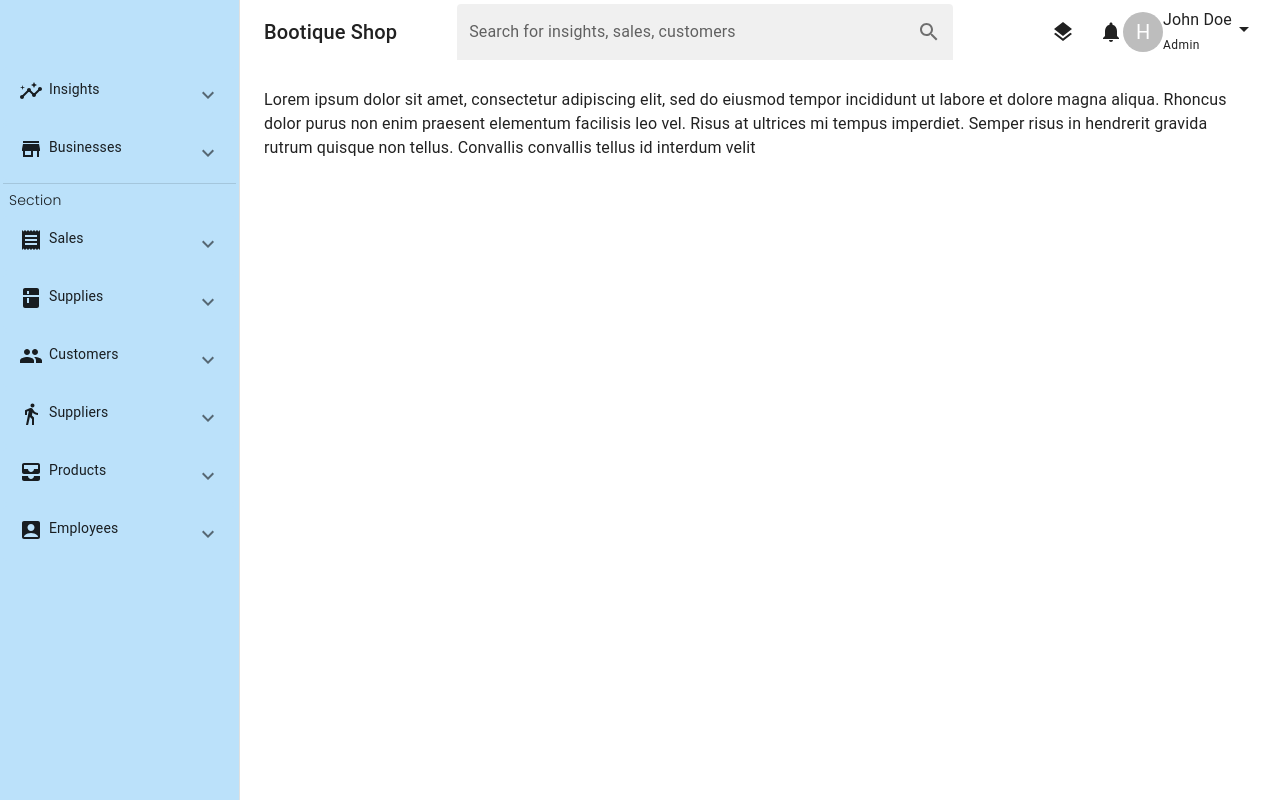
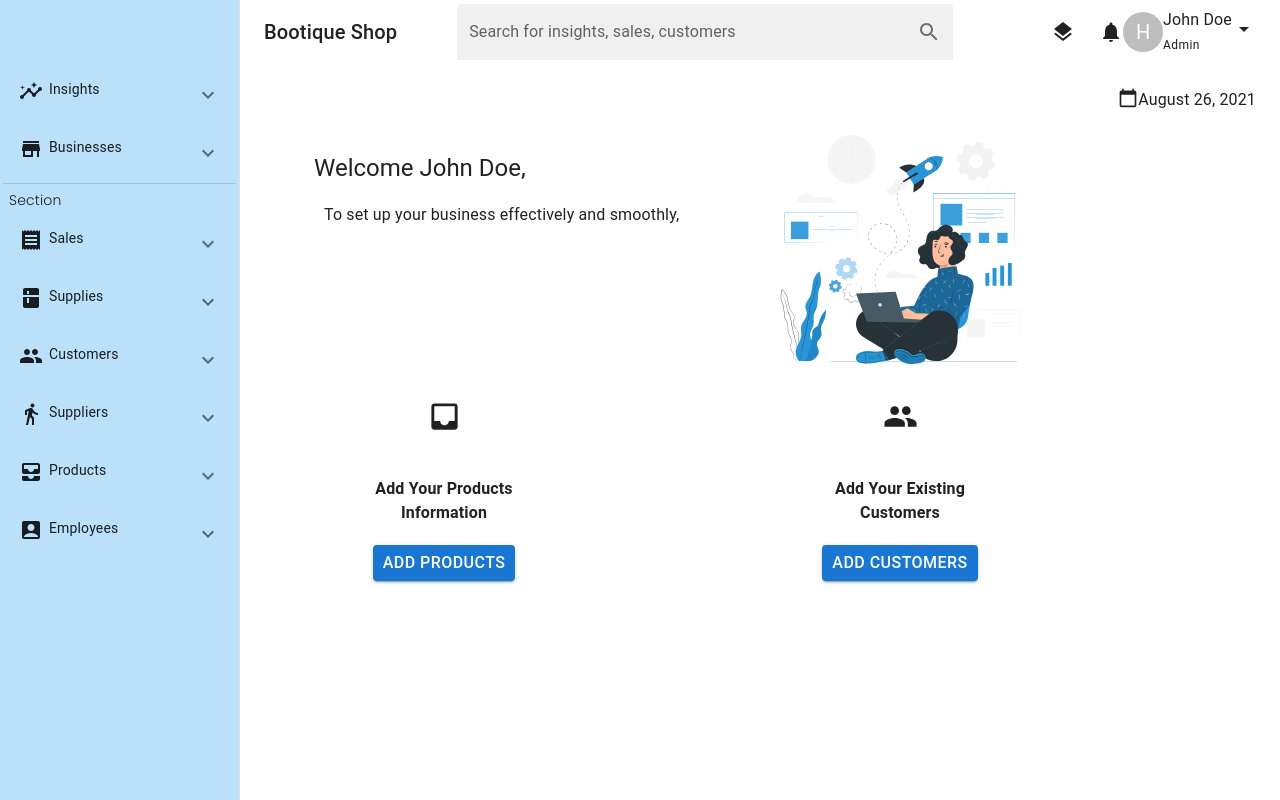
Before and after one commit to OdidaProtas/Ngong, a React (Vite) app: page / in a window 1280 px wide. Built offline with nearby package versions, Linux system fonts and the light colour scheme.

Commit message:
add landing page component

```diff
--- a/src/components/DrawerItemComponent/DrawerItemComponent.tsx
+++ b/src/components/DrawerItemComponent/DrawerItemComponent.tsx
@@ -12,7 +12,7 @@ interface DrawerItemComponentInterface {
 export default function DrawerItemComponent({
   item,
 }: DrawerItemComponentInterface) {
-  const { title, icon } = item;
+  const { title, icon, items } = item;
   return (
     <div style={{ marginBottom: "3px" }}>
       <Accordion
@@ -29,6 +29,9 @@ export default function DrawerItemComponent({
           <Typography variant="body2">{title}</Typography>
         </AccordionSummary>
         <AccordionDetails>
+          {items.map((li: any, idx: number) => (
+            <li key={idx}>{li.title}</li>
+          ))}
         </AccordionDetails>
       </Accordion>
     </div>
--- /dev/null
+++ b/src/components/LandingPageComponent/LandingPageComponent.tsx
@@ -0,0 +1,80 @@
+import { Button, Grid } from "@mui/material";
+import Typography from "@mui/material/Typography/Typography";
+import CalendarTodayIcon from "@mui/icons-material/CalendarToday";
+import startuplife from "../../assets/images/startup.svg";
+import PeopleIcon from "@mui/icons-material/People";
+import InboxIcon from "@mui/icons-material/Inbox";
+
+const cards = [
+  {
+    title: "Add Your Products Information",
+    icon: <InboxIcon fontSize="large" />,
+    btn: "Add Products",
+  },
+  {
+    title: "Add Your Existing Customers",
+    icon: <PeopleIcon fontSize="large" />,
+    btn: "Add Customers",
+  },
+];
+
+interface CardItemsInterface {
+  item: any;
+}
+
+const CardItems = ({ item }: CardItemsInterface) => {
+  const { icon, title, btn } = item;
+  return (
+    <div
+      style={{
+        justifyContent: "center",
+        alignItems: "center",
+        width: 200,
+      }}
+    >
+      {icon}
+      <Typography
+        style={{ fontWeight: "bold", marginTop: 36, marginBottom: 20 }}
+        variant="body1"
+      >
+        {title}
+      </Typography>
+      <Button variant="contained" size="small">
+        {btn}
+      </Button>
+    </div>
+  );
+};
+
+export default function LandingPageComponent() {
+  return (
+    <div>
+      <div style={{ display: "flex", justifyContent: "flex-end" }}>
+        <CalendarTodayIcon fontSize="small" />
+        <Typography variant="body1">August 26, 2021</Typography>
+      </div>
+      <Grid container>
+        <Grid item xs>
+          <Typography style={{ marginTop: 40, marginLeft: 50 }} variant="h5">
+            Welcome John Doe,
+          </Typography>
+          <Typography variant="body1" style={{ marginLeft: 60, marginTop: 19 }}>
+            To set up your business effectively and smoothly,
+          </Typography>
+        </Grid>
+        <Grid item xs>
+          <img style={{ height: 280, width: 280 }} src={startuplife} alt="" />
+        </Grid>
+      </Grid>
+      <div style={{ textAlign: "center", paddingLeft:80 }}>
+        <Grid container>
+          {cards.map((item: any, idx: number) => (
+            <Grid item xs>
+              <CardItems item={item} key={idx} />
+            </Grid>
+          ))}
+        </Grid>
+      </div>
+    </div>
+  );
+}
--- a/src/components/NavbarComponent/NavbarComponent.tsx
+++ b/src/components/NavbarComponent/NavbarComponent.tsx
@@ -98,11 +98,11 @@ export default function NavbarComponent() {
 
 const SearchBox = () => {
   return (
+    <div className="TextField-without-border-radius">
       <TextField
         id="input-with-icon-textfield"
         label="Search for insights, sales, customers"
         variant="filled"
-      style={{ borderRadius: "24px" }}
         fullWidth
         InputProps={{
           endAdornment: (
@@ -110,8 +110,9 @@ const SearchBox = () => {
               <SearchIcon />
             </InputAdornment>
           ),
-        disableUnderline: true,
+          disableUnderline: true
         }}
       />
+    </div>
   );
 };
--- a/src/components/index.ts
+++ b/src/components/index.ts
@@ -6,6 +6,8 @@ import AuthenticationFormComponent from "./AuthenticationFormComponent/Authentic
 import NavbarComponent from "./NavbarComponent/NavbarComponent";
 import DrawerComponent from "./DrawerComponent/DrawerComponent";
 import DrawerItemComponent from "./DrawerItemComponent/DrawerItemComponent";
+import LandingPageComponent from "./LandingPageComponent/LandingPageComponent";
+
 export {
   OnboardingComponent,
   StyledBackground,
@@ -15,4 +17,5 @@ export {
   NavbarComponent,
   DrawerComponent,
   DrawerItemComponent,
+  LandingPageComponent,
 };
--- a/src/constants/drawerItems.tsx
+++ b/src/constants/drawerItems.tsx
@@ -27,12 +27,12 @@ const drawerItems = [
 ];
 
 const sections = [
-  { title: "Sales", icon: <ReceiptIcon /> },
-  { title: "Supplies", icon: <KitchenIcon /> },
-  { title: "Customers", icon: <PeopleIcon /> },
-  { title: "Suppliers", icon: <DirectionsWalkIcon /> },
-  { title: "Products", icon: <AllInboxIcon /> },
-  { title: "Employees", icon: <AccountBoxIcon /> },
+  { title: "Sales", icon: <ReceiptIcon />, items: [] },
+  { title: "Supplies", icon: <KitchenIcon />, items: [] },
+  { title: "Customers", icon: <PeopleIcon />, items: [] },
+  { title: "Suppliers", icon: <DirectionsWalkIcon />, items: [] },
+  { title: "Products", icon: <AllInboxIcon />, items: [] },
+  { title: "Employees", icon: <AccountBoxIcon />, items: [] },
 ];
 
 export { drawerItems, sections };
--- a/src/index.css
+++ b/src/index.css
@@ -24,3 +24,7 @@ body {
 -webkit-box-shadow: 117px 105px 327px 73px rgba(187,225,250,0.75);
 -moz-box-shadow: 117px 105px 327px 73px rgba(187,225,250,0.75);
 }
+
+.TextField-without-border-radius fieldset {
+  border-radius: 24px;
+}
--- a/src/screens/HomeScreen/HomeScreen.tsx
+++ b/src/screens/HomeScreen/HomeScreen.tsx
@@ -2,8 +2,7 @@ import * as React from "react";
 import Box from "@mui/material/Box";
 import CssBaseline from "@mui/material/CssBaseline";
 import Toolbar from "@mui/material/Toolbar";
-import Typography from "@mui/material/Typography";
-import { NavbarComponent, DrawerComponent } from "../../components";
+import { NavbarComponent, DrawerComponent, LandingPageComponent } from "../../components";
 
 const drawerWidth = 240;
 
@@ -34,13 +33,8 @@ export default function HomeScreen(props: Props) {
       />
       <Box component="main" sx={{ flexGrow: 1, p: 3 }}>
         <Toolbar />
-        <Typography paragraph>
-          Lorem ipsum dolor sit amet, consectetur adipiscing elit, sed do
-          eiusmod tempor incididunt ut labore et dolore magna aliqua. Rhoncus
-          dolor purus non enim praesent elementum facilisis leo vel. Risus at
-          ultrices mi tempus imperdiet. Semper risus in hendrerit gravida rutrum
-          quisque non tellus. Convallis convallis tellus id interdum velit
-        </Typography>
+        <LandingPageComponent/>
+        {/* content goes here */}
       </Box>
     </Box>
   );
```
Also changed, not shown: src/assets/images/startup.svg (added). Lines whose indentation alone changed are shown as unchanged.
